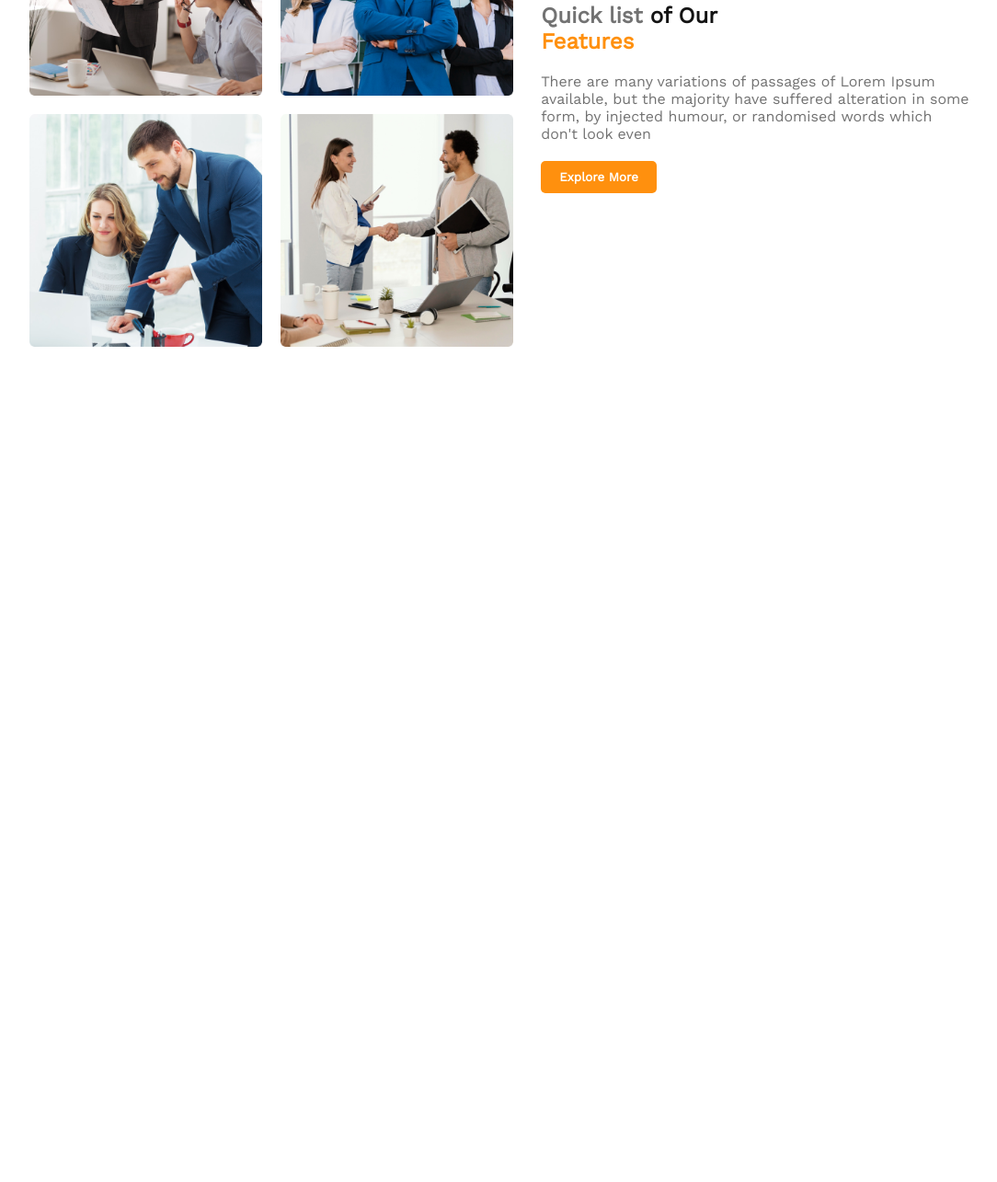
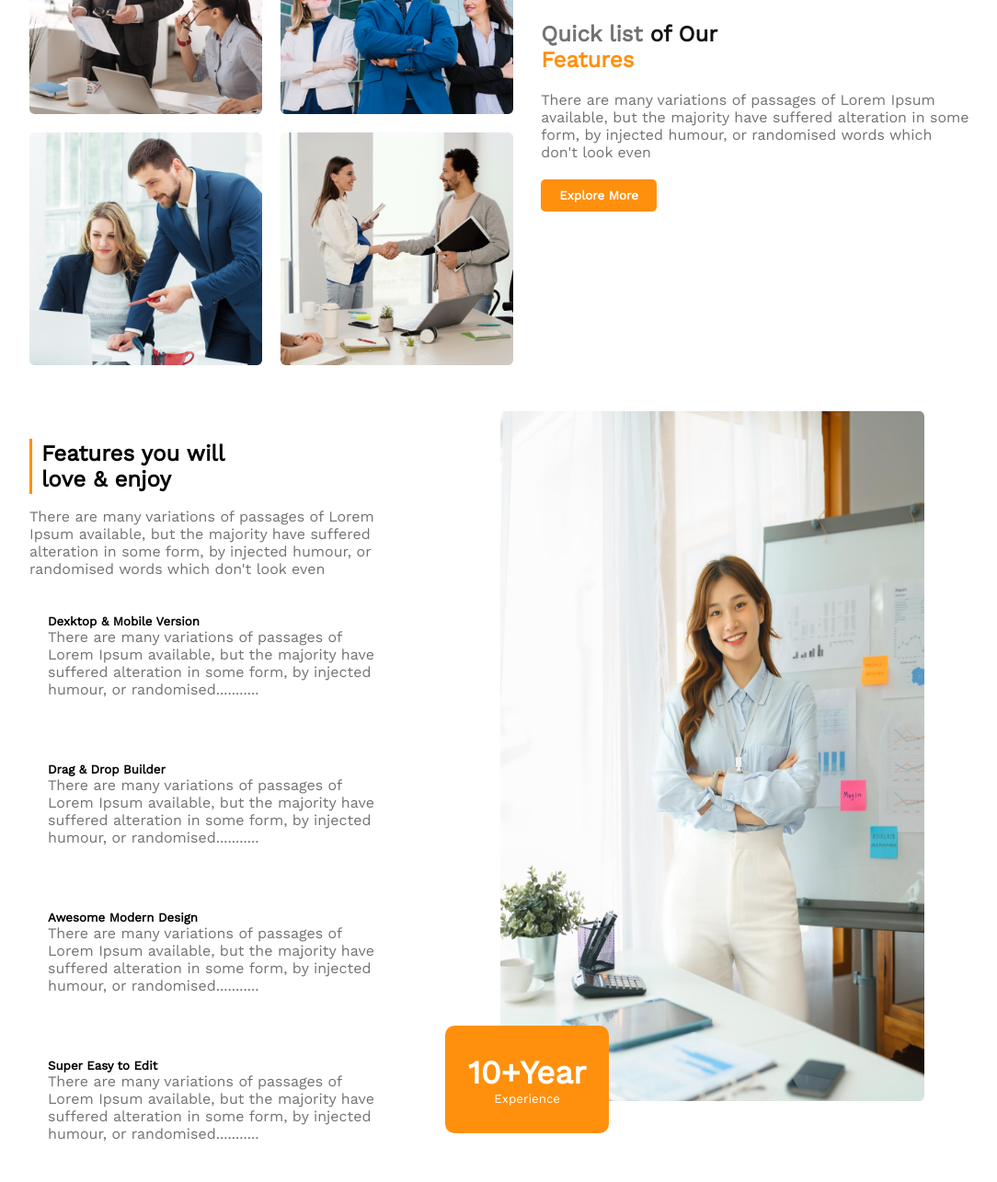
Before and after one commit to tamim964/g3-architects, a plain HTML site: page index.html in a window 1280 px wide. Shown: the part 1059-2344 px from the top of the page at 92% size, without its empty margins (96-1180 px from the left). Before the commit the page ends 1466 px from the top, so only its background shows below. Drawn offline with nearby package versions, Linux system fonts and the light colour scheme.

Commit message:
enjoy part done

```diff
--- a/index.html
+++ b/index.html
@@ -53,6 +53,46 @@
                 </div>
             </div>
         </section>
+        <section class="enjoy-section">
+            <div class="enjoy">
+                <div class="enjoy-description">
+                    <div class="enjoy-head">
+                        <div class="blank">
+                        </div>
+                        <h2>Features you will love & enjoy</h2>
+                    </div>
+
+                    <p>There are many variations of passages of Lorem Ipsum available, but the majority have suffered
+                        alteration in some form, by injected humour, or randomised words which don't look even</p>
+                    <div class="enjoy-des-part">
+                        <h5>Dexktop & Mobile Version</h5>
+                        <p>There are many variations of passages of Lorem Ipsum available, but the majority have
+                            suffered alteration in some form, by injected humour, or randomised...........</p>
+                    </div>
+                    <div class="enjoy-des-part">
+                        <h5>Drag & Drop Builder</h5>
+                        <p>There are many variations of passages of Lorem Ipsum available, but the majority have
+                            suffered alteration in some form, by injected humour, or randomised...........</p>
+                    </div>
+                    <div class="enjoy-des-part">
+                        <h5>Awesome Modern Design</h5>
+                        <p>There are many variations of passages of Lorem Ipsum available, but the majority have
+                            suffered alteration in some form, by injected humour, or randomised...........</p>
+                    </div>
+                    <div class="enjoy-des-part">
+                        <h5>Super Easy to Edit</h5>
+                        <p>There are many variations of passages of Lorem Ipsum available, but the majority have
+                            suffered alteration in some form, by injected humour, or randomised...........</p>
+                    </div>
+                </div>
+                <div class="enjoy-img">
+                    <img src="images/architect.png" alt="">
+                </div>
+            </div>
+            <button class="enjoy-btn">
+                <h2>10+Year</h2> Experience
+            </button>
+        </section>
     </main>
 
 </body>
--- a/style.css
+++ b/style.css
@@ -65,7 +65,7 @@ p {
     display: flex;
     align-items: center;
     width: 80%;
-    margin: 30px auto 30px auto;
+    margin: 50px auto 50px auto;
 }
 
 .feature-img {
@@ -106,6 +106,75 @@ p {
     color: rgba(255, 144, 14, 1);
 }
 
+/* --------features end------ */
+/* ------enjoy start------- */
+.enjoy {
+    display: flex;
+    justify-content: space-between;
+    width: 80%;
+    margin: 0 auto;
+}
+
+.enjoy-head {
+    display: flex;
+    align-items: center;
+    margin-bottom: 15px;
+
+}
+
+.blank {
+    width: 3px;
+    height: 60px;
+    margin-right: 10px;
+    background-color: #FF900E;
+}
+
+.enjoy-head h2 {
+    width: 50%;
+    font-weight: bold;
+}
+
+.enjoy-description {
+    width: 40%;
+    margin-top: 30px;
+}
+
+.enjoy-des-part {
+    background-color: white;
+    padding: 20px;
+    margin: 10px 0 10px 0;
+    border-radius: 5px;
+}
+
+.enjoy-img {
+    width: 50%;
+    height: 750px;
+}
+
+.enjoy-img img {
+    width: 90%;
+    height: 100%;
+}
+
+.enjoy-section {
+    position: relative;
+}
+
+.enjoy-btn {
+    padding: 30px 25px;
+    position: absolute;
+    bottom: 45px;
+    left: 580px;
+    background-color: #FF900E;
+    border: 0;
+    color: rgba(255, 255, 255, 1);
+    border-radius: 10px;
+}
+
+.enjoy-btn h2 {
+    font-size: 35px;
+}
+
 /* -----media query----- */
 @media screen and (max-width:556px) {
 
@@ -130,4 +199,26 @@ p {
         margin-top: 20px;
     }
 
+    .enjoy {
+        flex-direction: column;
+    }
+
+    .enjoy-description {
+        width: 100%;
+    }
+
+    .enjoy-img {
+        width: 100%;
+        height: 400px;
+    }
+
+    .blank {
+        height: 100px;
+    }
+
+    .enjoy-btn {
+        position: static;
+        margin-top: 25px;
+        margin-left: 30px;
+    }
 }
```
